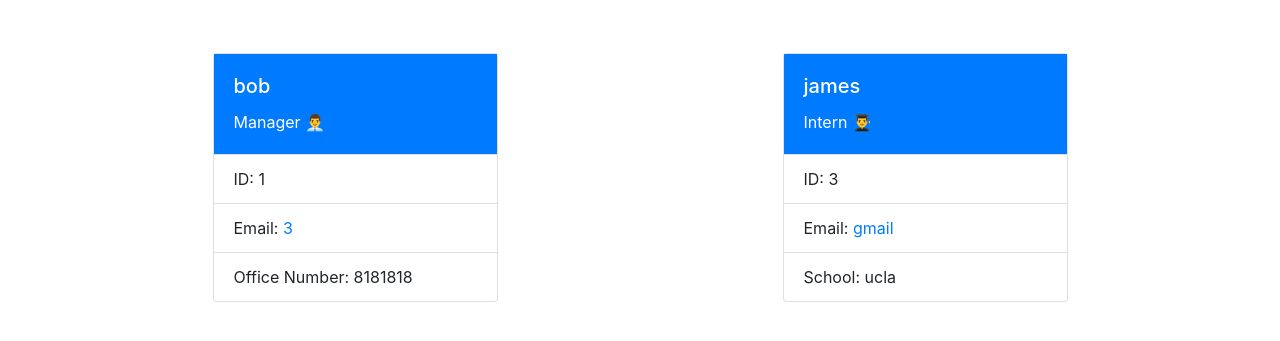
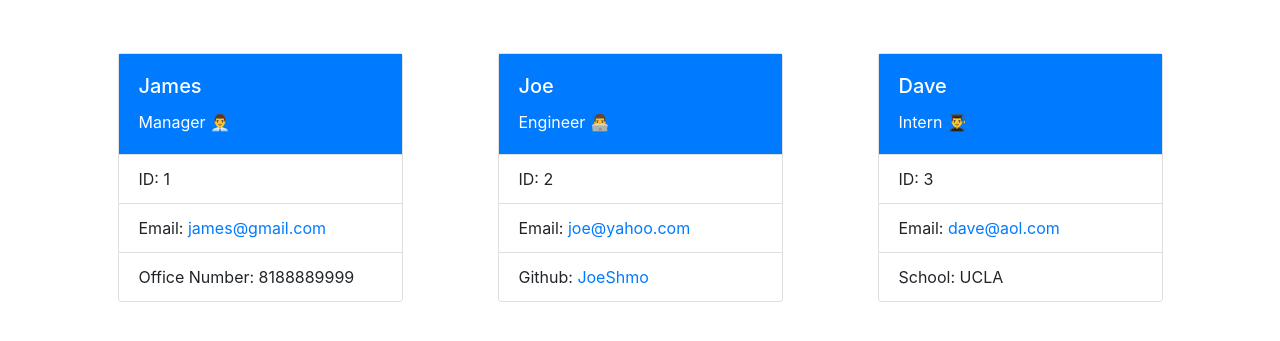
Before and after one commit to YacovKopel/MyStaff, a website: page index.html in a window 1280 px wide. Shown: the part 111-452 px from the top of the page. Drawn offline with nearby package versions, Linux system fonts and the light colour scheme.

Commit message:
edits and added video link to README

```diff
--- a/index.html
+++ b/index.html
@@ -19,24 +19,35 @@
     <div class="row justify-content-around">
     <div class="card col-lg-3 col-md-5 col-sm-12 p-0 my-5 border-radius-10px" style="width: 18rem;">
         <div class="card-body bg-primary text-white">
-          <h5 class="card-title ">bob</h5>
+          <h5 class="card-title ">James</h5>
           <p class="card-text">Manager 👨‍💼</p>
         </div>
         <ul class="list-group list-group-flush">
           <li class="list-group-item">ID: 1</li>
-          <li class="list-group-item">Email: <a href="mailto: 3" class="card-link">3</a></li>
-          <li class="list-group-item">Office Number: 8181818</li>
+          <li class="list-group-item">Email: <a href="mailto: james@gmail.com" class="card-link">james@gmail.com</a></li>
+          <li class="list-group-item">Office Number: 8188889999</li>
         </ul>
       </div>
+    <div class="card col-lg-3 col-md-5 col-sm-12 p-0 my-5" style="width: 18rem;">
+        <div class="card-body bg-primary text-white">
+            <h5 class="card-title ">Joe</h5>
+            <p class="card-text">Engineer 👨‍💻</p>
+        </div>
+        <ul class="list-group list-group-flush">
+            <li class="list-group-item">ID: 2</li>
+            <li class="list-group-item">Email: <a href="mailto: joe@yahoo.com" class="card-link">joe@yahoo.com</a></li>
+            <li class="list-group-item">Github: <a href="https://github.com/JoeShmo" class="card-link">JoeShmo</a></li>
+        </ul>
+    </div>
         <div class="card col-lg-3 col-md-5 col-sm-12 p-0 my-5" style="width: 18rem;">
           <div class="card-body bg-primary text-white">
-            <h5 class="card-title ">james</h5>
+            <h5 class="card-title ">Dave</h5>
             <p class="card-text">Intern 👨‍🎓</p>
           </div>
           <ul class="list-group list-group-flush">
             <li class="list-group-item">ID: 3</li>
-            <li class="list-group-item">Email: <a href="mailto: gmail" class="card-link">gmail</a></li>
-            <li class="list-group-item">School: ucla</li>
+            <li class="list-group-item">Email: <a href="mailto: dave@aol.com" class="card-link">dave@aol.com</a></li>
+            <li class="list-group-item">School: UCLA</li>
           </ul>
         </div>
         </div>
```
Also changed, not shown: index.js (+0 -21 lines), README.md.
